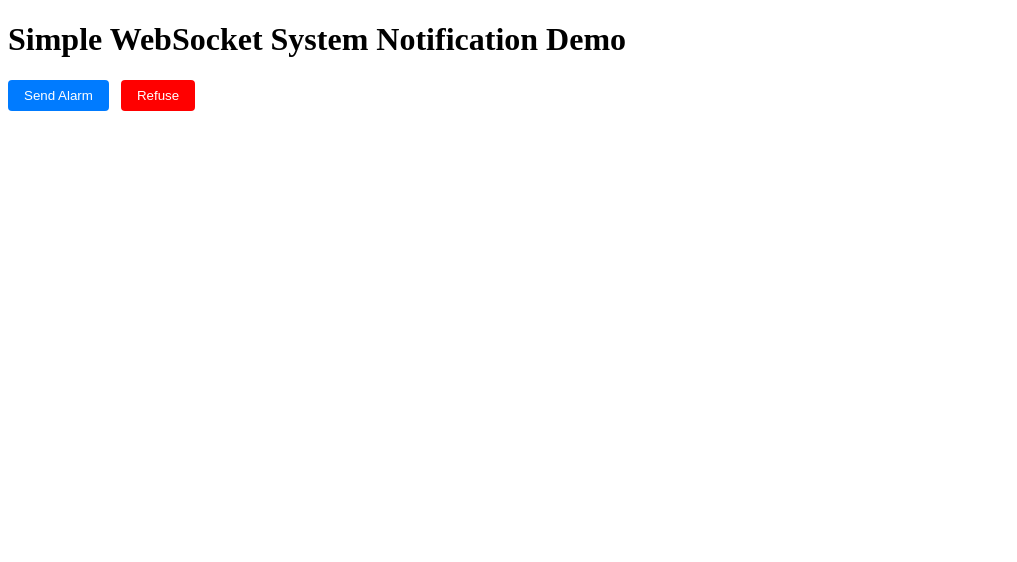
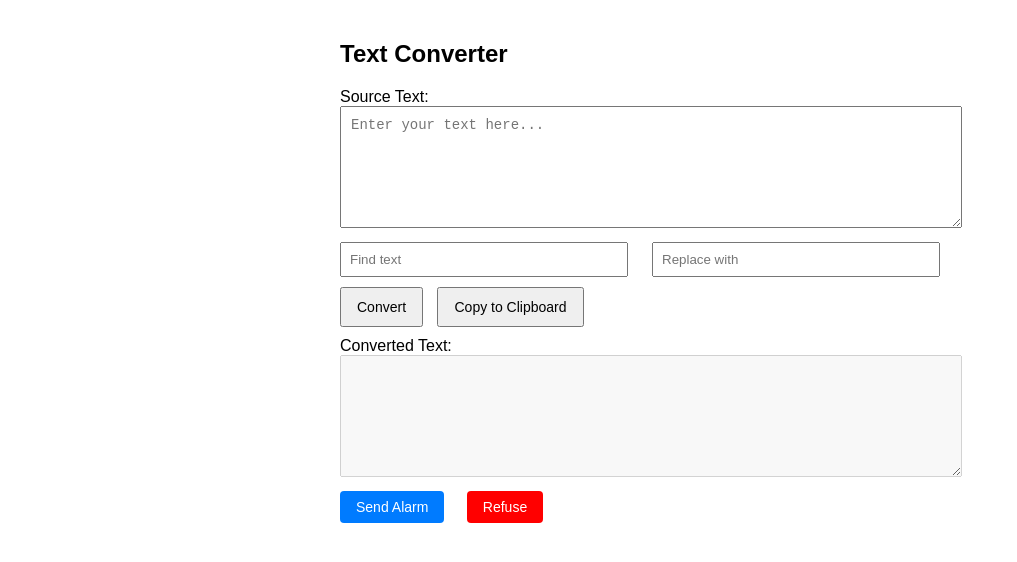
Before and after one commit to gen2rick/websocket-notification, a website: page public/index.html in a window 1280 px wide. Shown: the whole page, without its empty margins (0-1017 px from the left). Drawn offline with nearby package versions, Linux system fonts and the light colour scheme; no server answers.

Commit message:
implement the text convertor

```diff
--- a/public/index.html
+++ b/public/index.html
@@ -5,9 +5,54 @@
     <title>Socket Alert Demo</title>
     <script src="/socket.io/socket.io.js"></script>
     <link rel="icon" href="./alarm.png" type="image/x-icon" />
+    <style>
+      body {
+        font-family: Arial, sans-serif;
+        padding: 20px;
+        max-width: 600px;
+        margin: auto;
+      }
+      textarea {
+        width: 100%;
+        height: 100px;
+        margin-bottom: 10px;
+        padding: 10px;
+        font-size: 14px;
+      }
+      input {
+        width: 48%;
+        padding: 8px;
+        margin-bottom: 10px;
+      }
+      button {
+        padding: 10px 15px;
+        margin-right: 10px;
+        font-size: 14px;
+      }
+      .row {
+        display: flex;
+        gap: 4%;
+      }
+    </style>
   </head>
   <body>
-    <h1>Simple WebSocket System Notification Demo</h1>
+    <h2>Text Converter</h2>
+
+    <label>Source Text:</label>
+    <textarea id="sourceText" placeholder="Enter your text here..."></textarea>
+
+    <div class="row">
+      <input type="text" id="findText" placeholder="Find text" />
+      <input type="text" id="replaceText" placeholder="Replace with" />
+    </div>
+
+    <button onclick="convertText()">Convert</button>
+    <button onclick="copyToClipboard()">Copy to Clipboard</button>
+
+    <div style="margin-bottom: 10px"></div>
+    <label>Converted Text:</label>
+    <textarea id="targetText" disabled></textarea>
+
     <button
       id="alarmBtn"
       style="background-color: #007bff; color: white; border: none; padding: 8px 16px; border-radius: 4px; cursor: pointer;"
@@ -78,6 +123,30 @@
             alert('Please grant the System Notification Permission!');
           }
         });
+
+        function convertText() {
+        const source = document.getElementById('sourceText').value;
+        const find = document.getElementById('findText').value;
+        const replace = document.getElementById('replaceText').value;
+
+        if (!find) {
+          alert('Please enter text to find.');
+          return;
+        }
+
+        const regex = new RegExp(find, 'g');
+        const converted = source.replace(regex, replace);
+        document.getElementById('targetText').value = converted;
+      }
+
+      function copyToClipboard() {
+        const target = document.getElementById('targetText');
+        target.removeAttribute('disabled'); // temporarily make it selectable
+        target.select();
+        document.execCommand('copy');
+        target.setAttribute('disabled', true);
+        alert('Copied to clipboard!');
+      }
     </script>
   </body>
 </html>
```
Lines whose indentation alone changed are shown as unchanged.
